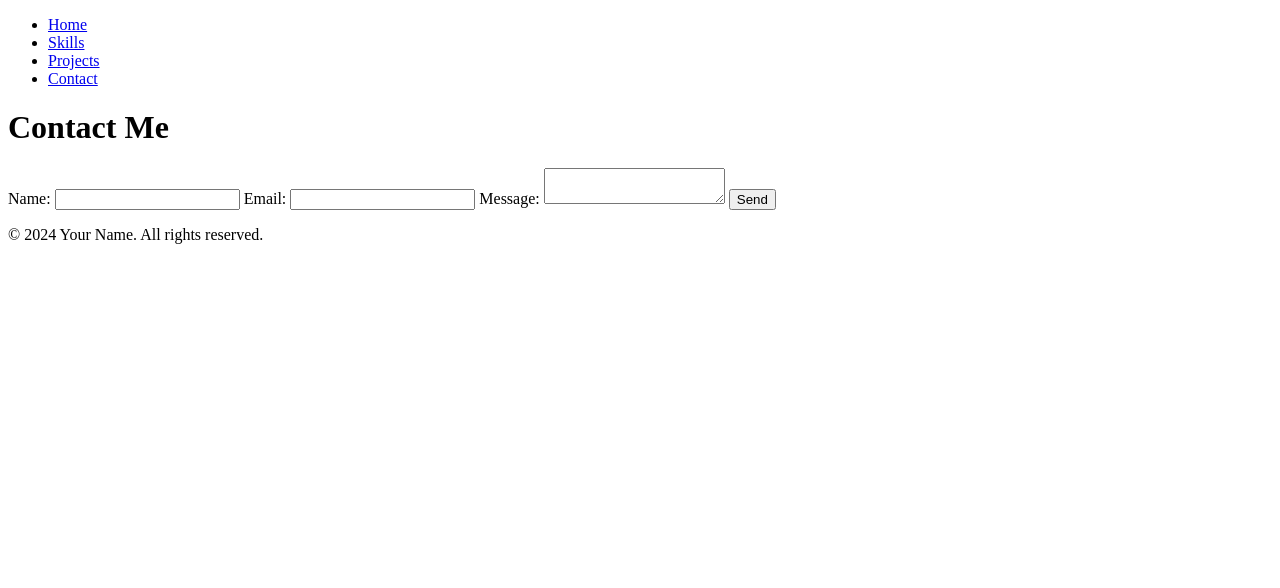
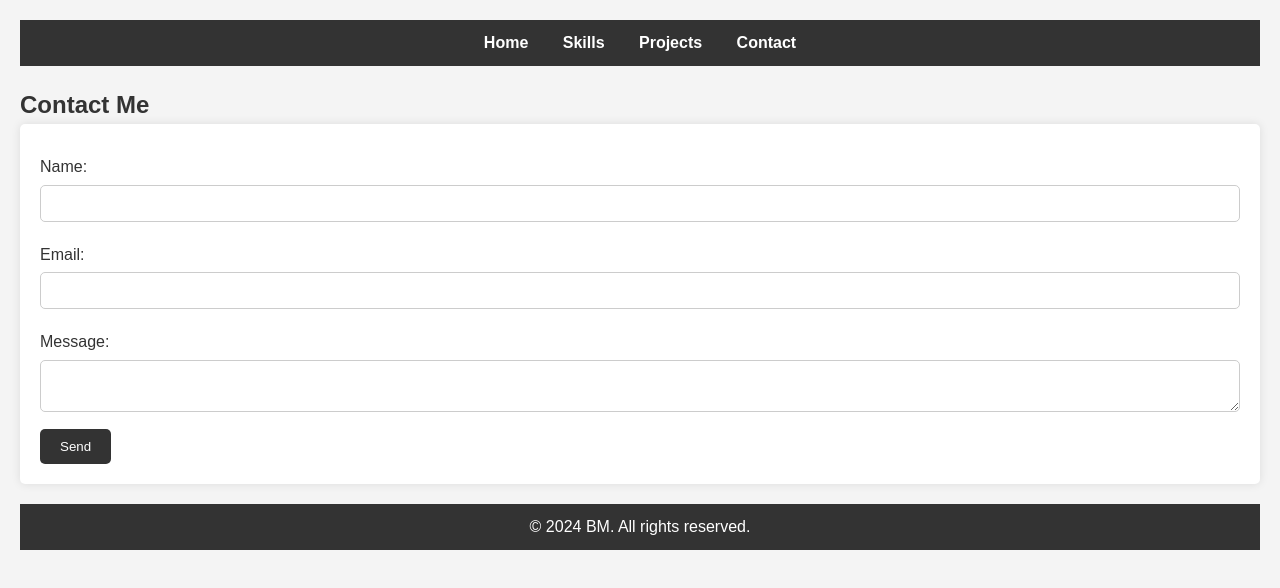
Before and after one commit to Bloul-Mohamed/Assignment-CH02-00, a plain HTML site: page portfolio/pages/contact.html in a window 1280 px wide. Drawn offline with Linux system fonts and the light colour scheme; files that its build step writes are made by us from their sources.

Commit message:
create another details

```diff
--- a/portfolio/css/style.css
+++ b/portfolio/css/style.css
@@ -0,0 +1,106 @@
+/* Basic Reset */
+* {
+    margin: 0;
+    padding: 0;
+    box-sizing: border-box;
+}
+
+body {
+    font-family: Arial, sans-serif;
+    line-height: 1.6;
+    background-color: #f4f4f4;
+    color: #333;
+    padding: 20px;
+}
+
+header {
+    background: #333;
+    color: #fff;
+    padding: 10px 0;
+    text-align: center;
+}
+
+nav ul {
+    list-style: none;
+    padding: 0;
+}
+
+nav ul li {
+    display: inline;
+    margin: 0 15px;
+}
+
+nav ul li a {
+    color: #fff;
+    text-decoration: none;
+    font-weight: bold;
+}
+
+nav ul li a:hover {
+    text-decoration: underline;
+}
+
+main {
+    margin: 20px 0;
+}
+
+.hero {
+    text-align: center;
+    padding: 50px 0;
+}
+
+.profile-img {
+    width: 150px;
+    height: 150px;
+    border-radius: 50%;
+    margin-bottom: 20px;
+}
+
+.skills ul, .projects .project {
+    background: #fff;
+    padding: 20px;
+    margin: 20px 0;
+    border-radius: 5px;
+    box-shadow: 0 0 10px rgba(0, 0, 0, 0.1);
+}
+
+.contact form {
+    background: #fff;
+    padding: 20px;
+    border-radius: 5px;
+    box-shadow: 0 0 10px rgba(0, 0, 0, 0.1);
+}
+
+.contact label {
+    display: block;
+    margin: 10px 0 5px;
+}
+
+.contact input, .contact textarea {
+    width: 100%;
+    padding: 10px;
+    margin-bottom: 10px;
+    border: 1px solid #ccc;
+    border-radius: 5px;
+}
+
+.contact button {
+    background: #333;
+    color: #fff;
+    padding: 10px 20px;
+    border: none;
+    border-radius: 5px;
+    cursor: pointer;
+}
+
+.contact button:hover {
+    background: #555;
+}
+
+footer {
+    text-align: center;
+    margin-top: 20px;
+    padding: 10px;
+    background: #333;
+    color: #fff;
+}
--- a/portfolio/pages/contact.html
+++ b/portfolio/pages/contact.html
@@ -3,9 +3,9 @@
 <head>
     <meta charset="UTF-8">
     <meta name="viewport" content="width=device-width, initial-scale=1.0">
-    <title>Contact</title>
-    <link rel="stylesheet" href="css/style.css">
-    <link rel="icon" type="image/x-icon" href="assets/images/favicon.ico">
+    <title>Contact - My Portfolio</title>
+    <link rel="stylesheet" href="../css/style.css">
+    <link rel="icon" type="image/x-icon" href="../assets/icons/Portfolio-Icon.png">
 </head>
 <body>
     <header>
@@ -19,6 +19,7 @@
         </nav>
     </header>
     <main>
+        <section class="contact">
             <h1>Contact Me</h1>
             <form action="#" method="post">
                 <label for="name">Name:</label>
@@ -32,9 +33,10 @@
 
                 <button type="submit">Send</button>
             </form>
+        </section>
     </main>
     <footer>
-        <p>&copy; 2024 Your Name. All rights reserved.</p>
+        <p>&copy; 2024 BM. All rights reserved.</p>
     </footer>
 </body>
 </html>
```
Also changed, not shown: portfolio/index.html (+13 -11 lines), portfolio/pages/projects.html (+19 -11 lines), portfolio/pages/skills.html (+8 -6 lines), portfolio/assets/icons/Portfolio--Icon.png (added). Lines whose indentation alone changed are shown as unchanged.
